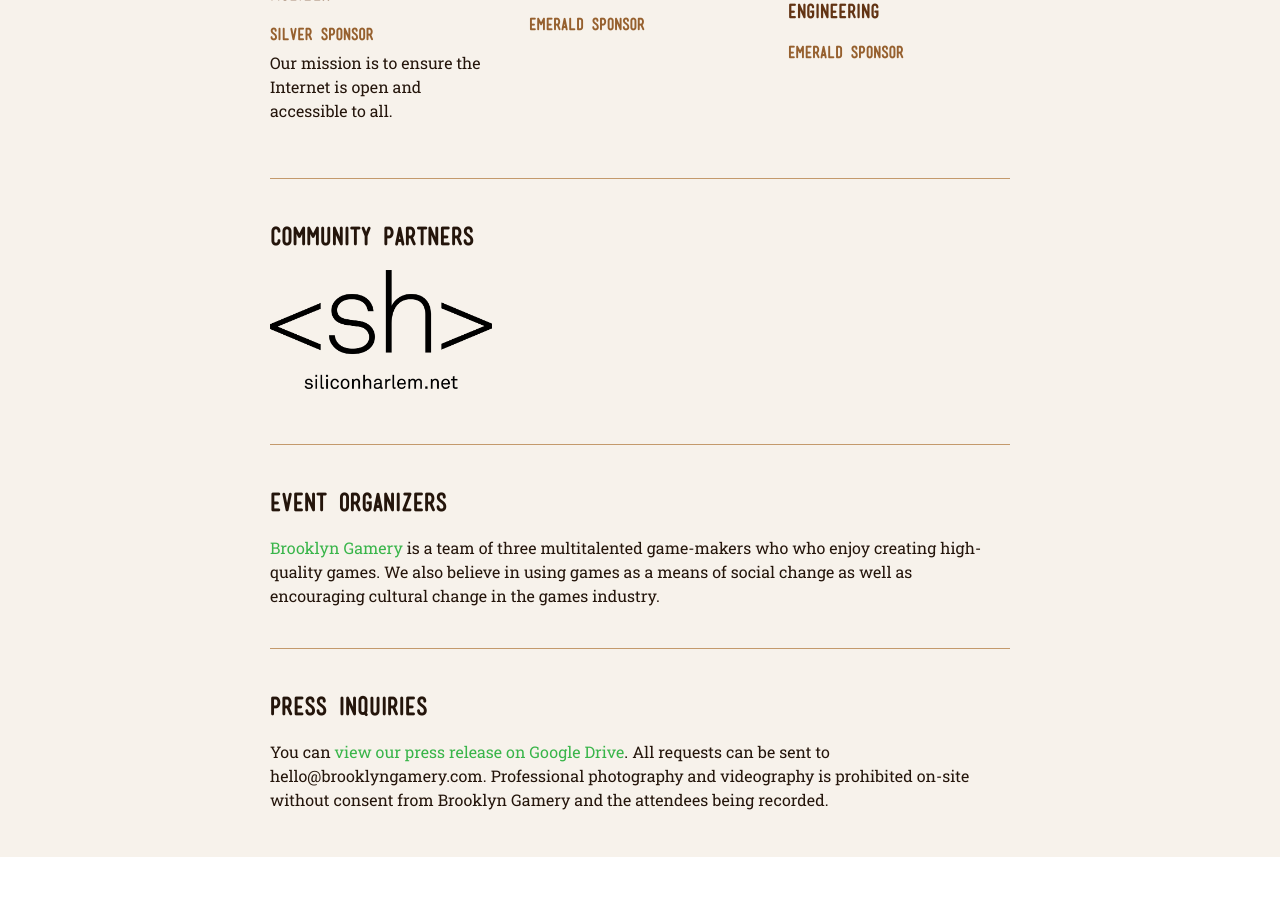
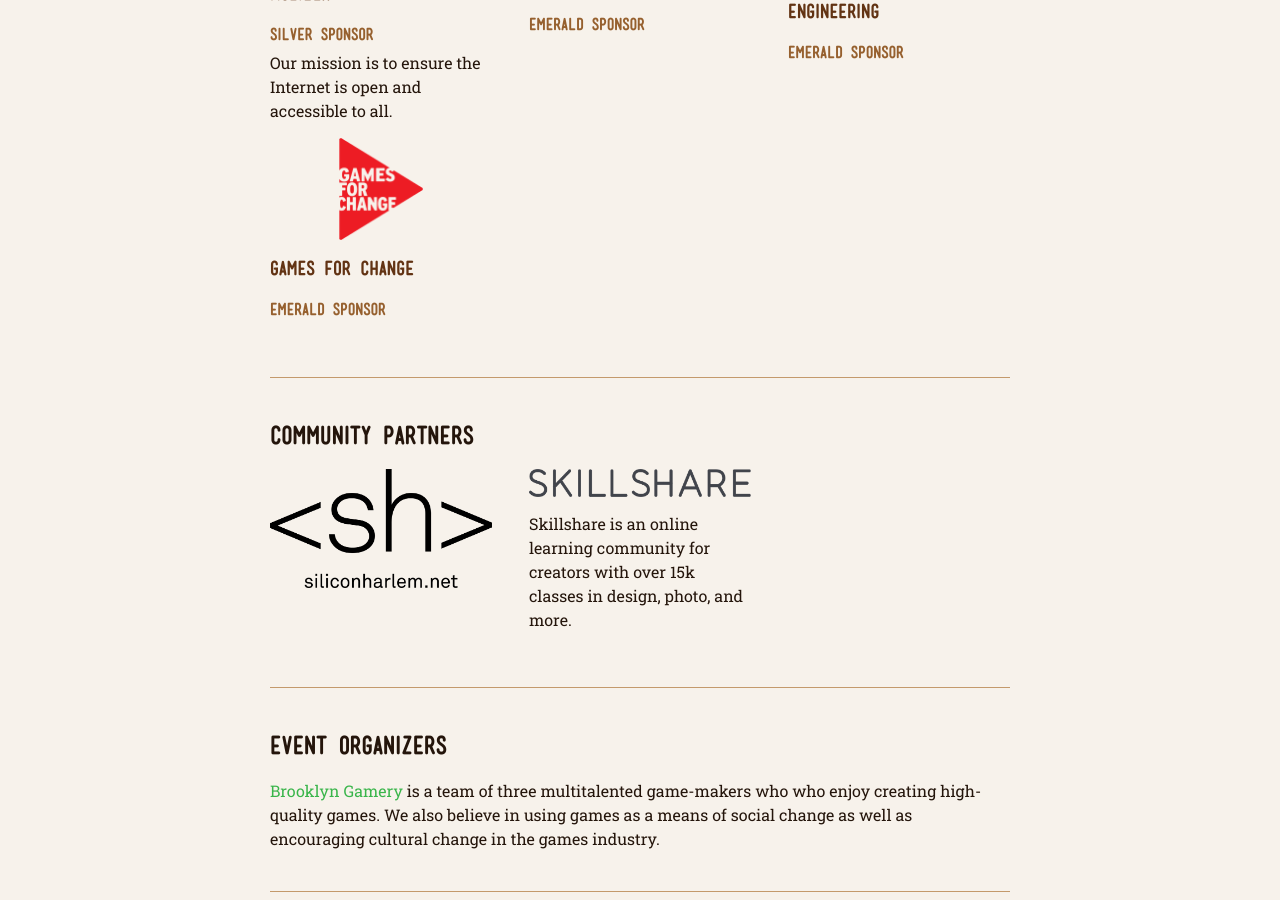
Before and after one commit to BrooklynGamery/gdocexpo, a Jekyll site: the page built from index.html, in a window 1280 px wide and 900 px high, scrolled down 3055 px. Built offline with Jekyll 4.4.1, drawn with Linux system fonts in a browser that asks for light colours; comment, search, counter and statistics services are not loaded; before the commit the page ends 3912 px from its top, so only the background shows below that.

Commit message:
added new partners

```diff
--- a/_data/partners.yml
+++ b/_data/partners.yml
@@ -1,3 +1,8 @@
 - name: 'Silicon Harlem'
   logo: 'siliconharlem.png'
   link: http://siliconharlem.net
+
+- name: 'Skillshare'
+  logo: 'skillshare.png'
+  link: http://skillshare.com
+  blurb: Skillshare is an online learning community for creators with over 15k classes in design, photo, and more.
--- a/_data/sponsors.yml
+++ b/_data/sponsors.yml
@@ -31,3 +31,8 @@
   level: 'Emerald'
   logo: 'nyu-tandon.png'
   link: http://engineering.nyu.edu
+
+- name: 'Games for Change'
+  level: 'Emerald'
+  logo: 'games-for-change.png'
+  link: http://www.gamesforchange.org
--- a/_includes/footer.html
+++ b/_includes/footer.html
@@ -41,9 +41,11 @@
             <img src="/assets/images/partners/2017/{{partner.logo}}" alt="{{partner.name}} logo" title="{{partner.name}}">
           </a>
         </p>
+        {% if partner.blurb %}
         <p>
           {{ partner.blurb }}
         </p>
+        {% endif %}
       </li>
       {% endfor %}
     </ul>
```
Also changed, not shown: assets/images/partners/2017/skillshare.png (added), assets/images/sponsors/2017/games-for-change.png (added).
